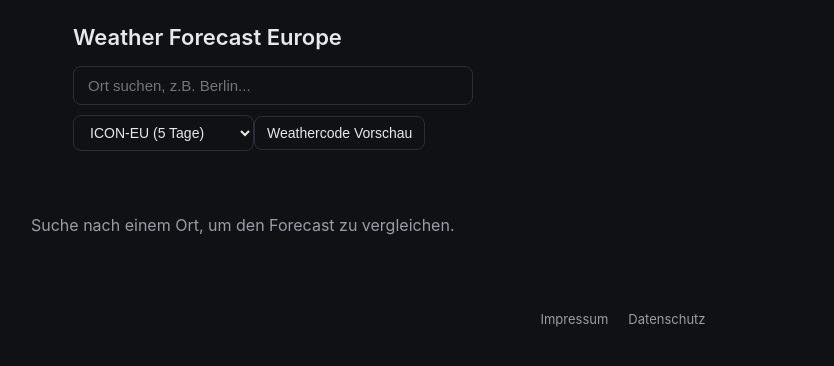
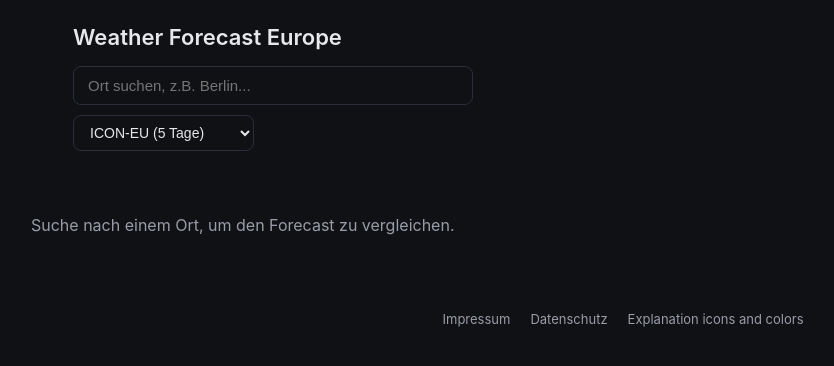
Before and after one commit to trett1004/weather-compare, a React (Vite) app: page / in a window 1280 px wide. Shown: the top 366 px of the page, without its empty margins (17-851 px from the left). Built offline with nearby package versions, Linux system fonts and the light colour scheme.

Commit message:
style: Put explanation of the icons and colors in the footer and rename the button.

```diff
--- a/src/App.jsx
+++ b/src/App.jsx
@@ -57,7 +57,6 @@ export default function App() {
     <>
       <SearchSection
         onAddLocation={handleAddLocation}
-        onAddPreview={() => handleAddLocation(MOCK_WEATHER_LOCATION)}
         hint={hint}
         weatherModel={weatherModel}
         onModelChange={setWeatherModel}
@@ -70,6 +69,13 @@ export default function App() {
       <footer className="site-footer">
         <a href="/impressum">Impressum</a>
         <a href="/datenschutz">Datenschutz</a>
+        <button
+          className="footer-link-btn"
+          type="button"
+          onClick={() => handleAddLocation(MOCK_WEATHER_LOCATION)}
+        >
+          Explanation icons and colors
+        </button>
       </footer>
     </>
   );
--- a/src/components/SearchSection.jsx
+++ b/src/components/SearchSection.jsx
@@ -6,7 +6,6 @@ import { WEATHER_MODELS } from "../constants";
 
 export function SearchSection({
   onAddLocation,
-  onAddPreview,
   hint,
   weatherModel,
   onModelChange,
@@ -106,9 +105,6 @@ export function SearchSection({
           </option>
         ))}
       </select>
-      <button className="preview-button" type="button" onClick={onAddPreview}>
-        Weathercode Vorschau
-      </button>
       <p className="hint">{hint}</p>
     </header>
   );
--- a/style.css
+++ b/style.css
@@ -637,12 +637,22 @@ h1 {
   justify-content: center;
 }
 
-.site-footer a {
+.site-footer a,
+.footer-link-btn {
   color: var(--text-dim);
   text-decoration: none;
   font-size: 13px;
 }
 
-.site-footer a:hover {
+.footer-link-btn {
+  background: none;
+  border: none;
+  padding: 0;
+  cursor: pointer;
+  font-family: inherit;
+}
+
+.site-footer a:hover,
+.footer-link-btn:hover {
   color: var(--text);
 }
```
